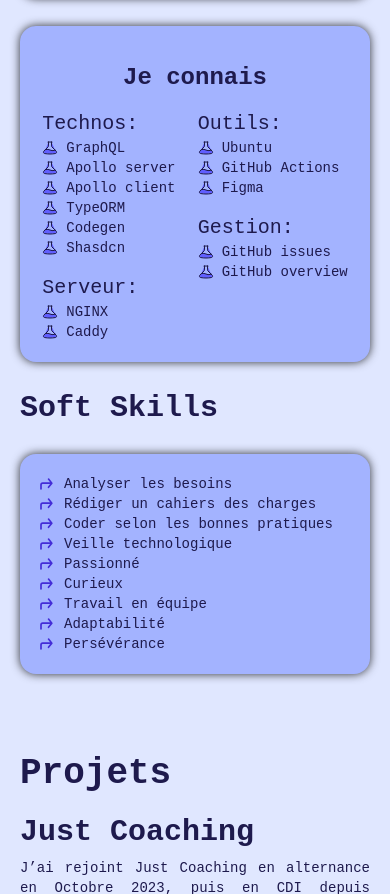
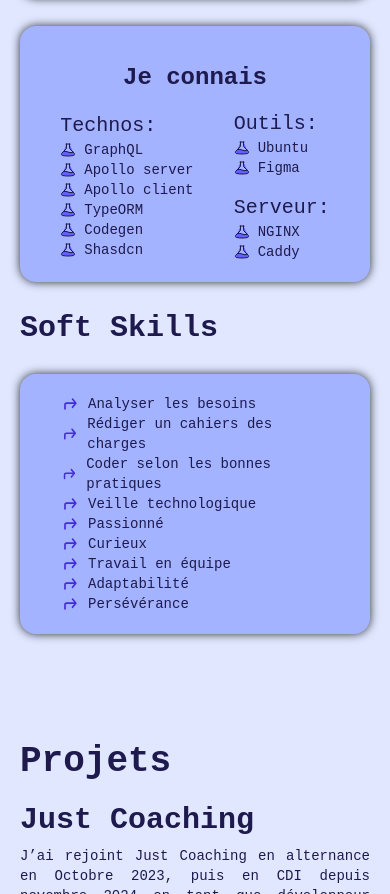
Before and after one commit to ThomMarchand/portfolio, a Next.js app: page / in a window 390 px wide. Shown: the part 2006-2900 px from the top of the page. Built offline with nearby package versions, Linux system fonts and the light colour scheme.

Commit message:
feat(main): refacto skill section

```diff
--- a/app/components/molecules/CardMultipleList.tsx
+++ /dev/null
@@ -1,43 +0,0 @@
-import DisplayItem from "@/app/components/atoms/DisplayItem";
-import Text from "@/app/components/atoms/Text";
-import Title from "../atoms/Title";
-
-interface CardMultipleListProps {
-  children: React.ReactNode;
-  technos: Array<{ title: string; itemsList: string[] }>;
-  icon: "sparkles" | "beaker" | "cornerUpRight";
-}
-
-export default function CardMultipleList({
-  children,
-  technos,
-  icon,
-}: CardMultipleListProps) {
-  return (
-    <div className="py-5 shadow-3xl my-7 bg-indigo-300 rounded-2xl flex flex-col items-center">
-      <Title renderAs="h4">{children}</Title>
-
-      <div className="flex justify-around text-sm w-full 1xs:text-[15px] md:text-lg 2xl:justify-evenly">
-        {technos.map((techno, index) => (
-          <div key={techno.title + index} className="">
-            <Text>{techno.title} :</Text>
-
-            {techno.itemsList.map((item, index) => (
-              <DisplayItem key={item + index} item={item} icon={icon} />
-            ))}
-          </div>
-        ))}
-
-        {technos.map((techno, index) => (
-          <div key={techno.title + index} className="flex flex-col">
-            <Text>{techno.title} :</Text>
-
-            {techno.itemsList.map((item, index) => (
-              <DisplayItem key={item + index} item={item} icon={icon} />
-            ))}
-          </div>
-        ))}
-      </div>
-    </div>
-  );
-}
--- a/app/components/organisms/WildCodeSchool.tsx
+++ b/app/components/organisms/WildCodeSchool.tsx
@@ -2,7 +2,6 @@ import { wildCodeOnline } from "@/app/data/projects";
 
 import Text from "@/app/components/atoms/Text";
 import Title from "@/app/components/atoms/Title";
-// import CardMultipleList from "@/app/components/molecules/CardMultipleList";
 
 export default function WildCodeSchool() {
   return (
@@ -24,16 +23,6 @@ export default function WildCodeSchool() {
           Wild Code Online
         </Title>
 
-        <div className="">
-          {/* <CardMultipleList technos={wildCodeOnline.technos1} icon="sparkles">
-            Technos
-          </CardMultipleList> */}
-
-          {/* <CardMultipleList technos={wildCodeOnline.technos2} icon="sparkles">
-            Technos
-          </CardMultipleList> */}
-        </div>
-
         <Text>{wildCodeOnline.description}</Text>
       </section>
     </section>
--- a/app/components/templates/SectionSkills.tsx
+++ b/app/components/templates/SectionSkills.tsx
@@ -18,7 +18,7 @@ export default function SectionSkills() {
             J&apos;utilise
           </h4>
 
-          <div className="flex justify-evenly text-sm 1xs:text-[15px] sm:justify-around md:text-lg 2xl:gap-20 ">
+          <div className="flex justify-evenly text-sm 1xs:text-[15px] sm:justify-around md:text-lg ">
             <div>
               <Title renderAs="h5">Technos:</Title>
 
@@ -65,20 +65,12 @@ export default function SectionSkills() {
             Je connais
           </h4>
 
-          <div className="flex justify-evenly text-sm 1xs:text-[15px] sm:justify-around md:text-lg 2xl:gap-20 ">
+          <div className="flex justify-evenly items-center text-sm 1xs:text-[15px] sm:justify-around md:text-lg ">
             <div>
               <Title renderAs="h5">Technos:</Title>
 
               <div>
                 {knowSkills.technos.map((skill) => (
-                  <DisplayItem key={skill} item={skill} icon="beaker" />
-                ))}
-              </div>
-
-              <Title renderAs="h5">Serveur:</Title>
-
-              <div>
-                {knowSkills.server.map((skill) => (
                   <DisplayItem key={skill} item={skill} icon="beaker" />
                 ))}
               </div>
@@ -93,10 +85,10 @@ export default function SectionSkills() {
                 ))}
               </div>
 
-              <Title renderAs="h5">Gestion:</Title>
+              <Title renderAs="h5">Serveur:</Title>
 
               <div>
-                {knowSkills.management.map((skill) => (
+                {knowSkills.server.map((skill) => (
                   <DisplayItem key={skill} item={skill} icon="beaker" />
                 ))}
               </div>
@@ -105,12 +97,13 @@ export default function SectionSkills() {
         </div>
       </div>
 
-      <div>
+      <div className="">
         <Title renderAs="h3" id="soft-skills">
           Soft Skills
         </Title>
 
-        <div className="py-5 shadow-3xl my-7 bg-indigo-300 rounded-2xl pl-4 text-sm  1xs:justify-around 1xs:text-[15px] sm:flex md:flex-col md:text-lg lg:flex-row lg:justify-around 2xl:gap-20">
+        <div className="xs:flex xs:flex-col xs:items-center">
+          <div className="py-5 shadow-3xl my-7 bg-indigo-300 rounded-2xl pl-4 text-sm xs:w-fit xs:px-10 1xs:text-[15px] md:text-lg 2xl:w-3xl 2xl:flex 2xl:justify-around">
             <div>
               {softSkills.transversal.map((skill) => (
                 <DisplayItem key={skill} item={skill} icon="cornerUpRight" />
@@ -124,6 +117,7 @@ export default function SectionSkills() {
             </div>
           </div>
         </div>
+      </div>
     </section>
   );
 }
--- a/app/data/skills.ts
+++ b/app/data/skills.ts
@@ -35,8 +35,7 @@ export const knowSkills = {
     "Shasdcn",
   ],
   server: ["NGINX", "Caddy"],
-  tools: ["Ubuntu", "GitHub Actions", "Figma"],
-  management: ["GitHub issues", "GitHub overview"],
+  tools: ["Ubuntu", "Figma"],
 };
 
 export const softSkills = {
```
Lines whose indentation alone changed are shown as unchanged.
